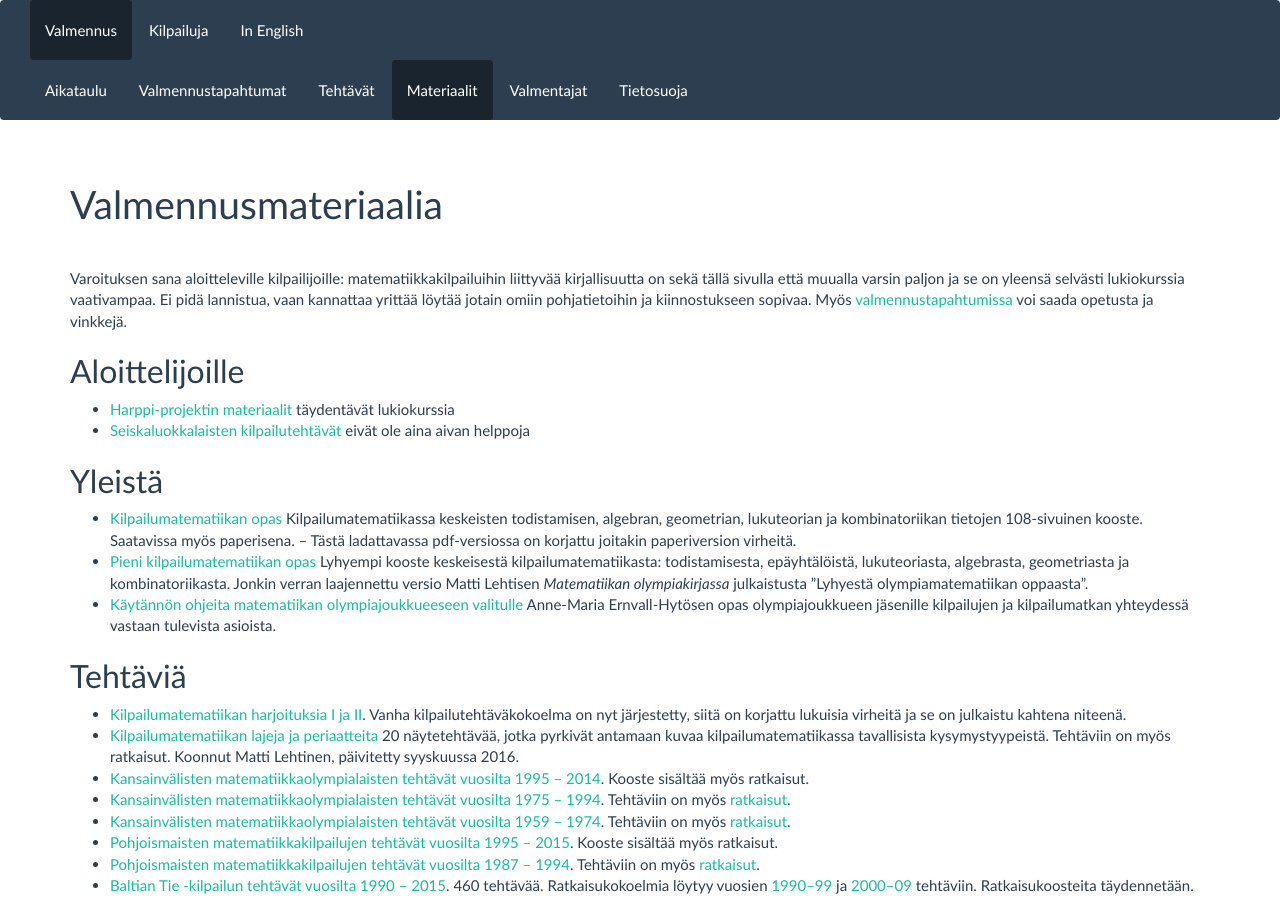
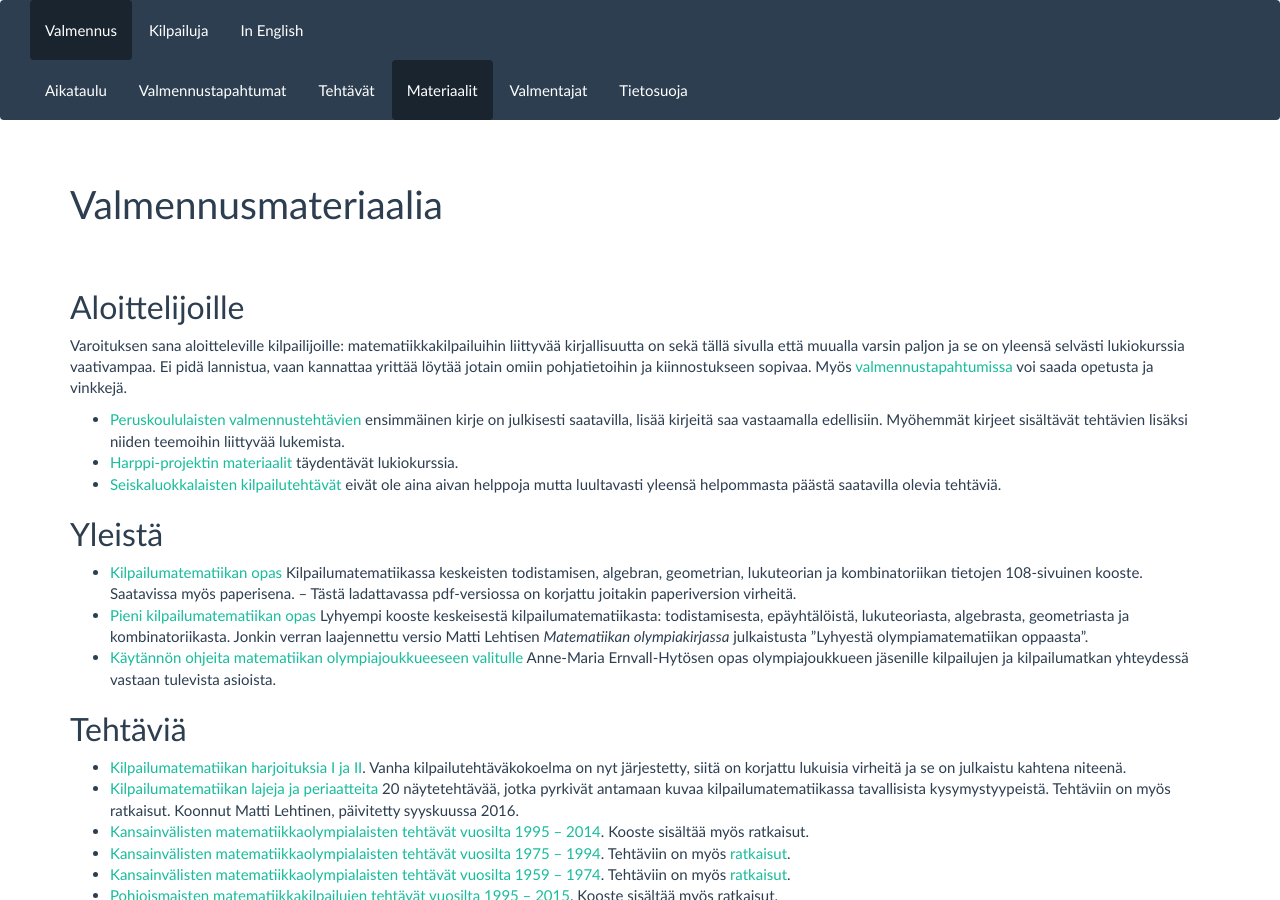
Before and after one commit to matematiikkakilpailut/matematiikkakilpailut.github.io, a Jekyll site: the page built from aiheet/index.md, in a window 1280 px wide and 900 px high. Built offline with Jekyll 4.4.1, drawn with Linux system fonts in a browser that asks for light colours.

Commit message:
Lisää aloittelijoille

```diff
--- a/aiheet/index.md
+++ b/aiheet/index.md
@@ -10,10 +13,13 @@
 jotain omiin pohjatietoihin ja kiinnostukseen sopivaa. Myös [valmennustapahtumissa](/kaytanto/)
 voi saada opetusta ja vinkkejä.
 
-## <a name="alkuun"></a>Aloittelijoille
-
-*   [Harppi-projektin materiaalit](https://www.mayk.fi/matematiikkalukio/kehitys/syventavat-materiaalit/) täydentävät lukiokurssia
-*   [Seiskaluokkalaisten kilpailutehtävät](https://matematiikkakilpailut.fi/seiskat/tehtavat.html) eivät ole aina aivan helppoja
+*   [Peruskoululaisten valmennustehtävien](/valmennus/#perus) ensimmäinen kirje on julkisesti saatavilla,
+    lisää kirjeitä saa vastaamalla edellisiin. Myöhemmät kirjeet sisältävät tehtävien lisäksi niiden teemoihin
+    liittyvää lukemista.
+*   [Harppi-projektin materiaalit](https://www.mayk.fi/matematiikkalukio/kehitys/syventavat-materiaalit/)
+    täydentävät lukiokurssia.
+*   [Seiskaluokkalaisten kilpailutehtävät](/seiskat/tehtavat.html) eivät ole aina aivan helppoja mutta luultavasti
+    yleensä helpommasta päästä saatavilla olevia tehtäviä.
 
 ## <a name="muita"></a>Yleistä
 
```
Also changed, not shown: other parts of aiheet/index.md (+3 -0 lines).
